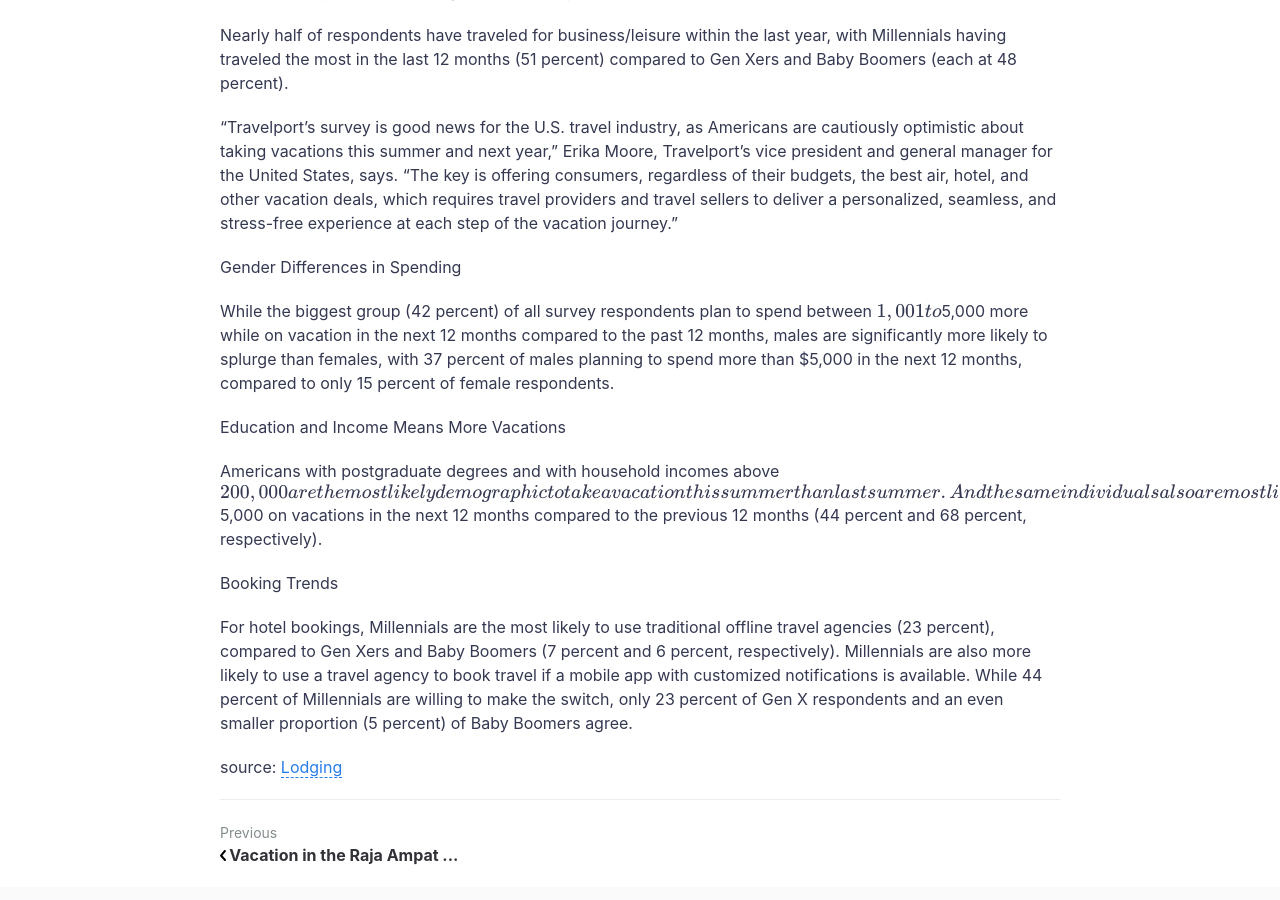
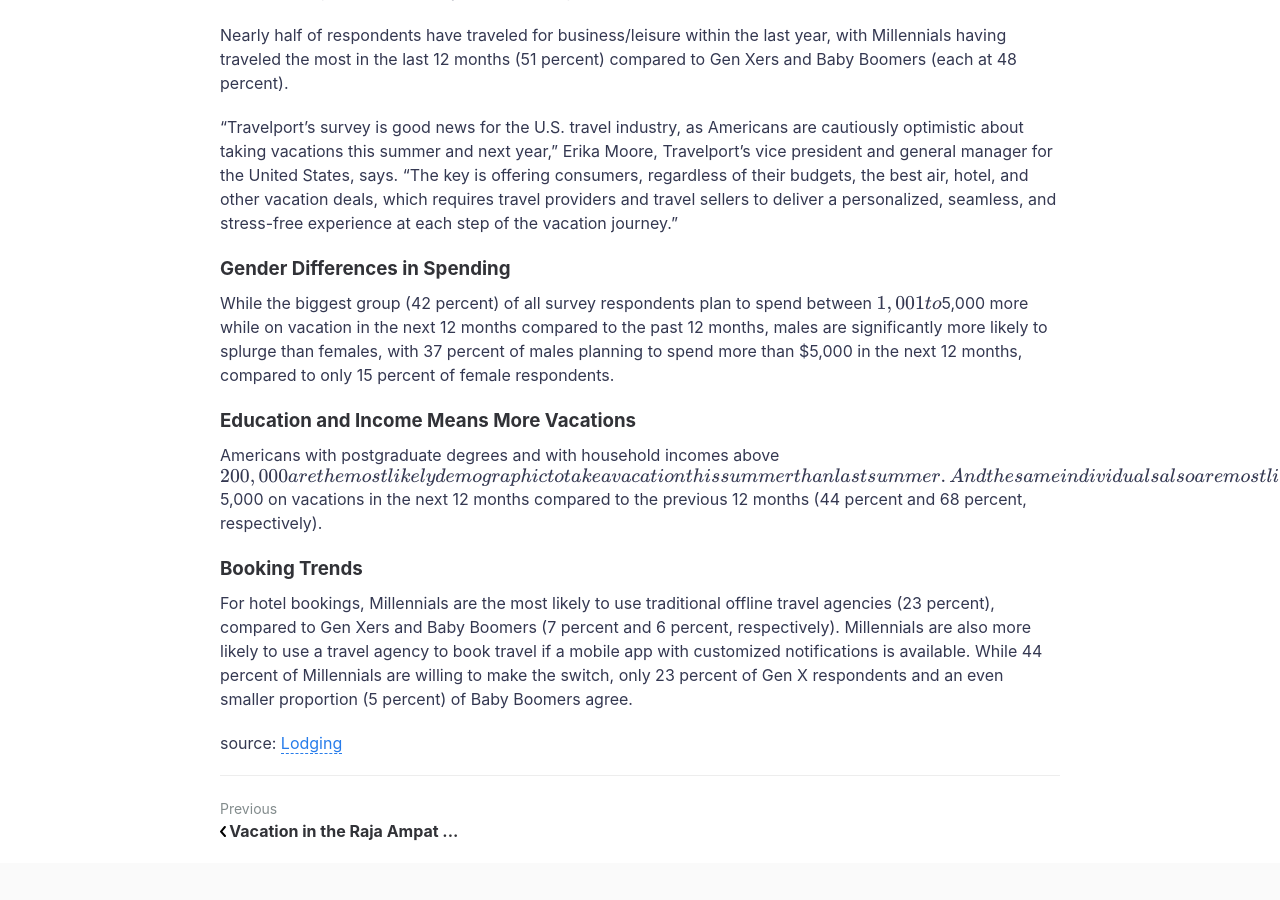
Before and after one commit to artipedia/firstravelers, a Jekyll site: the page built from _posts/2018-08-17-millenials-to-spend-most-vacation-2018.markdown, in a window 1280 px wide and 900 px high, scrolled down 957 px. Built offline with Jekyll 4.4.1, drawn with Linux system fonts in a browser that asks for light colours; formulas are drawn with MathJax 3; a script that is not in the unit is left out; comment, search, counter and statistics services are not loaded.

```diff
--- a/_posts/2018-08-17-millenials-to-spend-most-vacation-2018.markdown
+++ b/_posts/2018-08-17-millenials-to-spend-most-vacation-2018.markdown
@@ -16,15 +16,15 @@ Nearly half of respondents have traveled for business/leisure within the last ye
 
 “Travelport’s survey is good news for the U.S. travel industry, as Americans are cautiously optimistic about taking vacations this summer and next year,” Erika Moore, Travelport’s vice president and general manager for the United States, says. “The key is offering consumers, regardless of their budgets, the best air, hotel, and other vacation deals, which requires travel providers and travel sellers to deliver a personalized, seamless, and stress-free experience at each step of the vacation journey.”
 
-Gender Differences in Spending
+### Gender Differences in Spending
 
 While the biggest group (42 percent) of all survey respondents plan to spend between $1,001 to $5,000 more while on vacation in the next 12 months compared to the past 12 months, males are significantly more likely to splurge than females, with 37 percent of males planning to spend more than $5,000 in the next 12 months, compared to only 15 percent of female respondents.
 
-Education and Income Means More Vacations
+### Education and Income Means More Vacations
 
 Americans with postgraduate degrees and with household incomes above $200,000 are the most likely demographic to take a vacation this summer than last summer. And the same individuals also are most likely to spend more than $5,000 on vacations in the next 12 months compared to the previous 12 months (44 percent and 68 percent, respectively).
 
-Booking Trends
+### Booking Trends
 
 For hotel bookings, Millennials are the most likely to use traditional offline travel agencies (23 percent), compared to Gen Xers and Baby Boomers (7 percent and 6 percent, respectively). Millennials are also more likely to use a travel agency to book travel if a mobile app with customized notifications is available. While 44 percent of Millennials are willing to make the switch, only 23 percent of Gen X respondents and an even smaller proportion (5 percent) of Baby Boomers agree.
 
```
